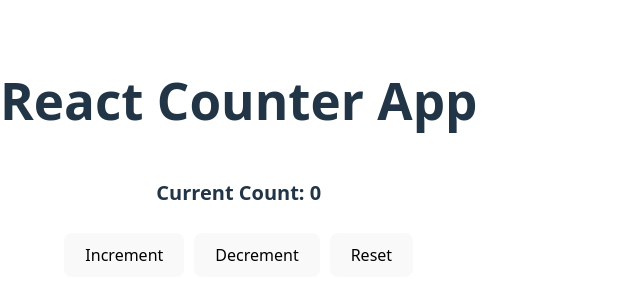
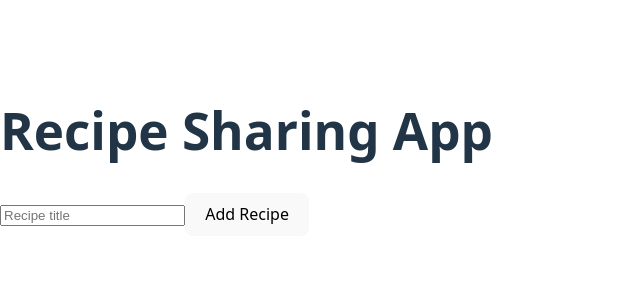
Before and after one commit to danieloreniyi/alx-fe-reactjs, a React (Vite) app: page / in a window 1280 px wide. Shown: the part 240-540 px from the top of the page, without its empty margins (0-640 px from the left). Built offline with nearby package versions, Linux system fonts and the light colour scheme.

Commit message:
Set up Recipe Sharing App with Zustand, AddRecipeForm, and RecipeList

```diff
--- a/src/App.jsx
+++ b/src/App.jsx
@@ -1,12 +1,14 @@
-import Counter from "./components/Counter";
+import AddRecipeForm from './components/AddRecipeForm';
+import RecipeList from './components/RecipeList';
 
-function App() {
+const App = () => {
   return (
     <div>
-      <h1 style={{ textAlign: "center" }}>React Counter App</h1>
-      <Counter />
+      <h1>Recipe Sharing App</h1>
+      <AddRecipeForm />
+      <RecipeList />
     </div>
   );
-}
+};
 
 export default App;
--- /dev/null
+++ b/src/components/AddRecipeForm.jsx
@@ -0,0 +1,29 @@
+import { useState } from 'react';
+import useRecipeStore from '../store/recipeStore';
+
+const AddRecipeForm = () => {
+  const [title, setTitle] = useState('');
+  const addRecipe = useRecipeStore((state) => state.addRecipe);
+
+  const handleSubmit = (e) => {
+    e.preventDefault();
+    if (title) {
+      addRecipe({ title });
+      setTitle('');
+    }
+  };
+
+  return (
+    <form onSubmit={handleSubmit}>
+      <input
+        type="text"
+        value={title}
+        onChange={(e) => setTitle(e.target.value)}
+        placeholder="Recipe title"
+      />
+      <button type="submit">Add Recipe</button>
+    </form>
+  );
+};
+
+export default AddRecipeForm;
--- /dev/null
+++ b/src/components/RecipeList.jsx
@@ -0,0 +1,15 @@
+import useRecipeStore from '../store/recipeStore';
+
+const RecipeList = () => {
+  const recipes = useRecipeStore((state) => state.recipes);
+
+  return (
+    <ul>
+      {recipes.map((recipe, index) => (
+        <li key={index}>{recipe.title}</li>
+      ))}
+    </ul>
+  );
+};
+
+export default RecipeList;
--- /dev/null
+++ b/src/store/recipeStore.js
@@ -0,0 +1,8 @@
+import { create } from 'zustand';
+
+const useRecipeStore = create((set) => ({
+  recipes: [],
+  addRecipe: (recipe) => set((state) => ({ recipes: [...state.recipes, recipe] })),
+}));
+
+export default useRecipeStore;
```
Also changed, not shown: package.json (+17 -3 lines), 1 other file (tests, documents, lock files or other folders).
